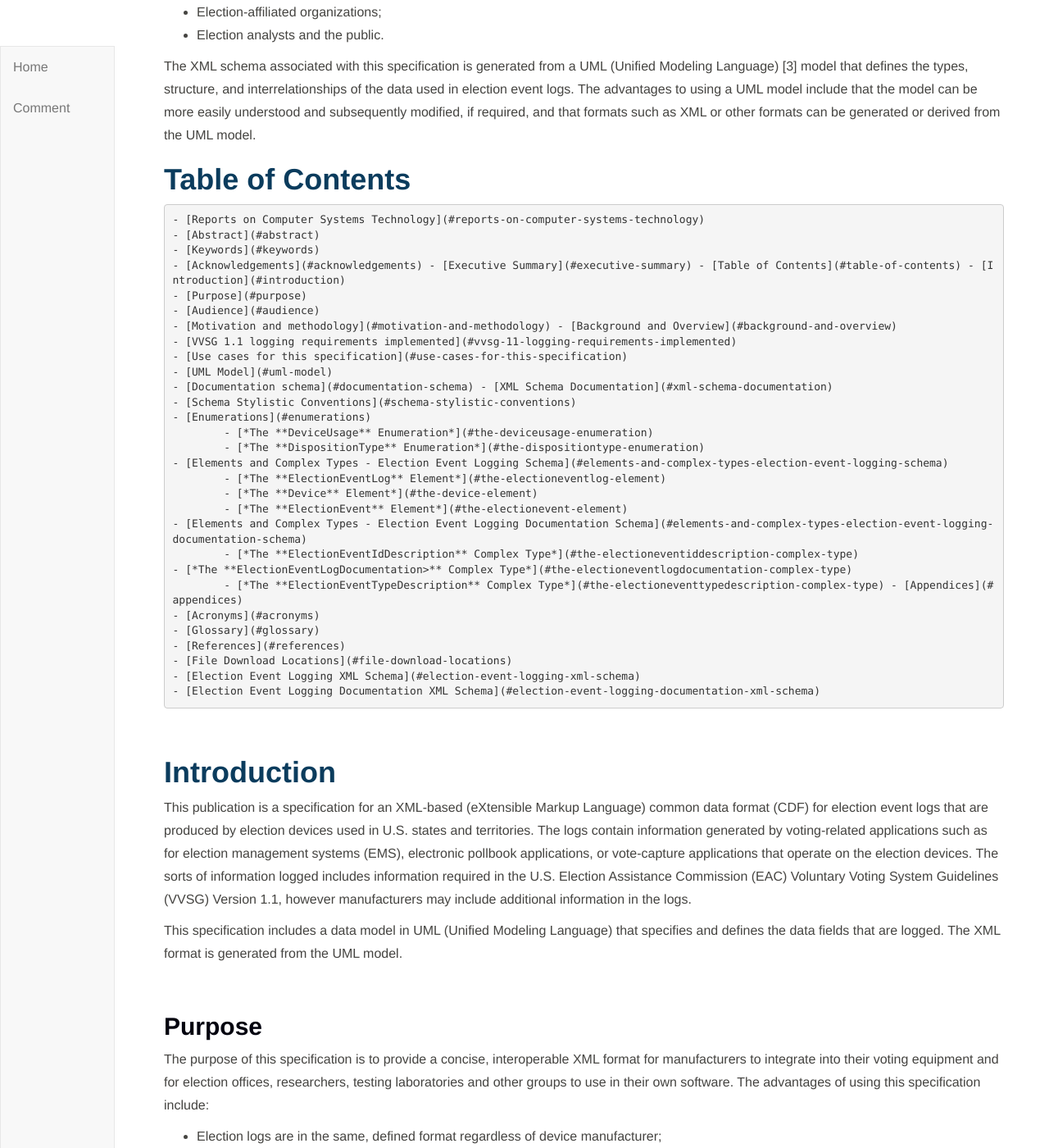
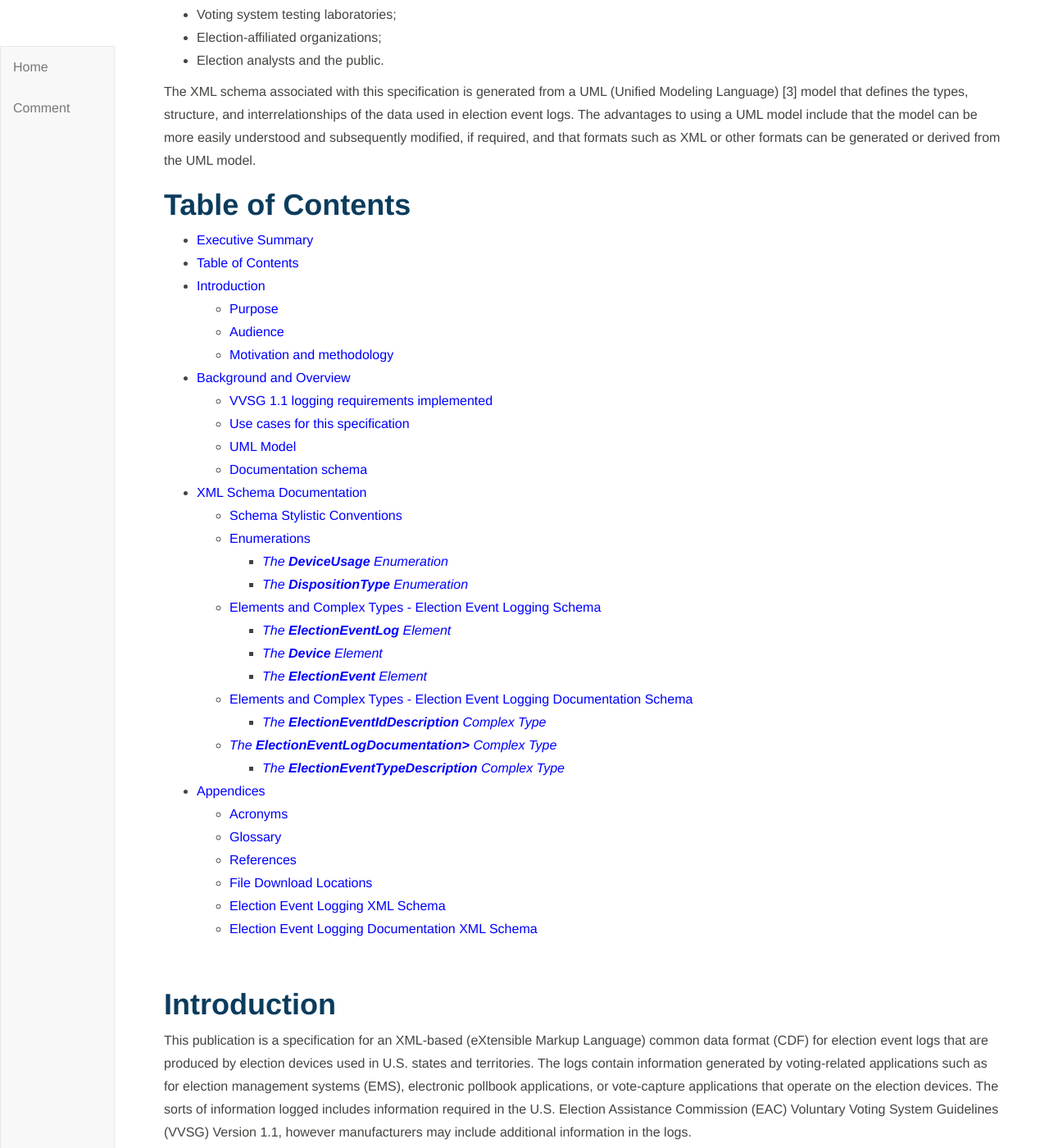
Before and after one commit to usnistgov/ElectionEventLogging, a Jekyll site: the page built from index.md, in a window 1280 px wide and 1400 px high, scrolled down 2777 px. Shown: the whole window at 82% size. Built offline with Jekyll 4.4.1, drawn with Linux system fonts in a browser that asks for light colours; our own code applies the rules of GitHub Pages for plain Markdown files.

Commit message:
updated text

```diff
--- a/index.md
+++ b/index.md
@@ -1,4 +1,4 @@
-Draft NIST Special Publication 1500-101
+# **Draft NIST Special Publication 1500-101**
 
 DRAFT Election Event Logging Common Data Format Specification
 Draft Version 1.0
@@ -54,8 +54,8 @@ Common data format; disposition; elections; event; logging; timestamp; voting; V
 ## Acknowledgements
 The editor wishes to thank his colleagues of the National Institute of Standards and Technology VVSG-Interoperability Public Working Group, who reviewed drafts of this document and contributed to its technical content.  The editor gratefully acknowledges and appreciates the following contributors for their keen and insightful assistance with developing this specification:
 
+---|---|---
 Jim Cantor, Hart Intercivic | McDermott Coots, UniSyn | Herb Deutsch, Election Systems and Software
----|---|---
 Arthur Keller, University of California | James Long, Smartmatic | Neal McBurnett, ElectionAudits
 John McCarthy, Verified Voting | Ian Piper, Dominion Voting Systems | Richard Rivello, National Institute of Standards and Technology
 Paul Stenbjorn, Election Information Systems |  |
@@ -87,10 +87,6 @@ The XML schema associated with this specification is generated from a UML (Unifi
 
 <!-- TOC depthFrom:1 depthTo:6 withLinks:1 updateOnSave:1 orderedList:0 -->
 
-	- [Reports on Computer Systems Technology](#reports-on-computer-systems-technology)
-	- [Abstract](#abstract)
-	- [Keywords](#keywords)
-	- [Acknowledgements](#acknowledgements)
 - [Executive Summary](#executive-summary)
 - [Table of Contents](#table-of-contents)
 - [Introduction](#introduction)
@@ -173,12 +169,12 @@ The voting system equipment shall log at a minimum the following data characteri
 4. success or failure of event, if applicable;
 5. User ID trigger [sic] the event, if applicable;
 6. Resources requested, if applicable.
-i. Timekeeping mechanisms shall generate time and date values.
-ii. The precision of the timekeeping mechanism shall be able to distinguish and properly order all audit records.
-iii. Timestamps shall include the date and time, including hours, minutes and seconds.
-iv. Timestamps shall comply with ISO 8601 and provide all four digits of the year and include the applicable time zone.
-v. Voting system equipment shall only allow administrators to set or adjust the clock.
-vi. Voting system equipment shall limit clock drift to a minimum of one minute within a 15 hour period after the clock is set.
+  i. Timekeeping mechanisms shall generate time and date values.
+  ii. The precision of the timekeeping mechanism shall be able to distinguish and properly order all audit records.
+  iii. Timestamps shall include the date and time, including hours, minutes and seconds.
+  iv. Timestamps shall comply with ISO 8601 and provide all four digits of the year and include the applicable time zone.
+  v. Voting system equipment shall only allow administrators to set or adjust the clock.
+  vi. Voting system equipment shall limit clock drift to a minimum of one minute within a 15 hour period after the clock is set.
 
 The UML model and XML schema in the specification implement the requirements within Requirement D and add several additional optional fields for documentation purposes.  Those systems that satisfy Requirement D can export directly into the format described by this specification or can include a translation capability to convert from the manufacturer format into this specification's format.
 
```
